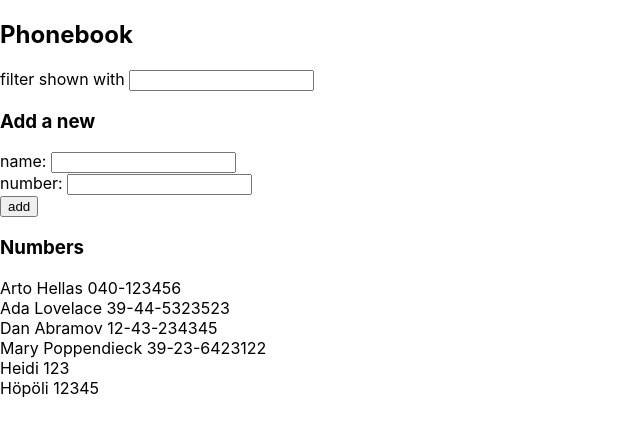
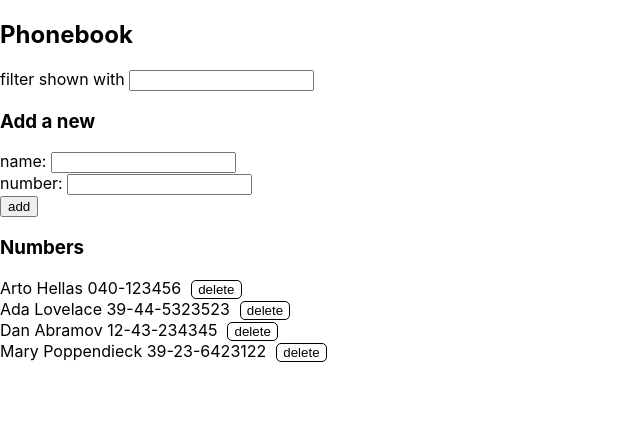
Before and after one commit to heidikrisse/Hy-FullStack-Course-Submission-Repo, a React (Create React App) app in the folder osa2/puhelinluettelo_step6-15_using_cra/: page / in a window 1280 px wide. Shown: the top 436 px of the page, without its empty margins (0-640 px from the left). Built offline with nearby package versions, Linux system fonts and the light colour scheme; data requests are answered from the project's data file.

Commit message:
osa 2: 2.14 puhelinluettelo step 9 - Add delete button and use axios.delete to remove a person from the server

```diff
--- a/osa2/puhelinluettelo_step6-15_using_cra/db.json
+++ b/osa2/puhelinluettelo_step6-15_using_cra/db.json
@@ -19,16 +19,6 @@
       "name": "Mary Poppendieck",
       "number": "39-23-6423122",
       "id": "4"
-    },
-    {
-      "id": "c042",
-      "name": "Heidi",
-      "number": "123"
-    },
-    {
-      "id": "8978",
-      "name": "Höpöli",
-      "number": "12345"
     }
   ]
 }
--- a/osa2/puhelinluettelo_step6-15_using_cra/src/App.css
+++ b/osa2/puhelinluettelo_step6-15_using_cra/src/App.css
@@ -36,3 +36,19 @@
     transform: rotate(360deg);
   }
 }
+
+.delete-button {
+  background-color: white;
+  color: black;
+  border: 1px solid black;
+  border-radius: 5px;
+  padding: 1px 6px;
+  cursor: pointer;
+  transition: background-color 0.3s;
+  margin-left: 10px;
+}
+
+.delete-button:hover {
+  background-color: blue; /* Sininen tausta kun hiiri on päällä */
+  color: black;
+}
--- a/osa2/puhelinluettelo_step6-15_using_cra/src/App.js
+++ b/osa2/puhelinluettelo_step6-15_using_cra/src/App.js
@@ -1,5 +1,6 @@
 import { useState, useEffect } from 'react'
-import personService from './services/persons';
+import personService from './services/persons'
+import './App.css'
 
 const Filter = ({ searchTerm, handleSearchChange }) => (
   <div>
@@ -21,11 +22,12 @@ const PersonForm = ({ addPerson, newName, handleNameChange, newNumber, handleNum
   </form>
 )
 
-const Persons = ({ personsToShow }) => (
+const Persons = ({ personsToShow, handleDelete }) => (
   <div>
     {personsToShow.map((person) => (
       <div key={person.id}>
         {person.name} {person.number}
+        <button className="delete-button" onClick={() => handleDelete(person.id, person.name)}>delete</button>
       </div>
     ))}
   </div>
@@ -57,6 +59,14 @@ const App = () => {
   const handleSearchChange = (event) => {
     setSearchTerm(event.target.value)
   }
+
+  const handleDelete = (id, name) => {
+  if (window.confirm(`Delete ${name} ?`)) {
+    personService.remove(id).then(() => {
+      setPersons(persons.filter(person => person.id !== id))
+    })
+  }
+}
 
   const addPerson = (event) => {
     event.preventDefault()
@@ -97,7 +107,7 @@ const App = () => {
 
       <h3>Numbers</h3>
 
-      <Persons personsToShow={personsToShow} />
+      <Persons personsToShow={personsToShow} handleDelete={handleDelete} />
     </div>
   )
 }
--- a/osa2/puhelinluettelo_step6-15_using_cra/src/services/persons.js
+++ b/osa2/puhelinluettelo_step6-15_using_cra/src/services/persons.js
@@ -9,4 +9,8 @@ const create = (newPerson) => {
   return axios.post(baseUrl, newPerson).then(response => response.data)
 }
 
-export default { getAll, create }
+const remove = (id) => {
+  return axios.delete(`${baseUrl}/${id}`)
+}
+
+export default { getAll, create, remove }
```
